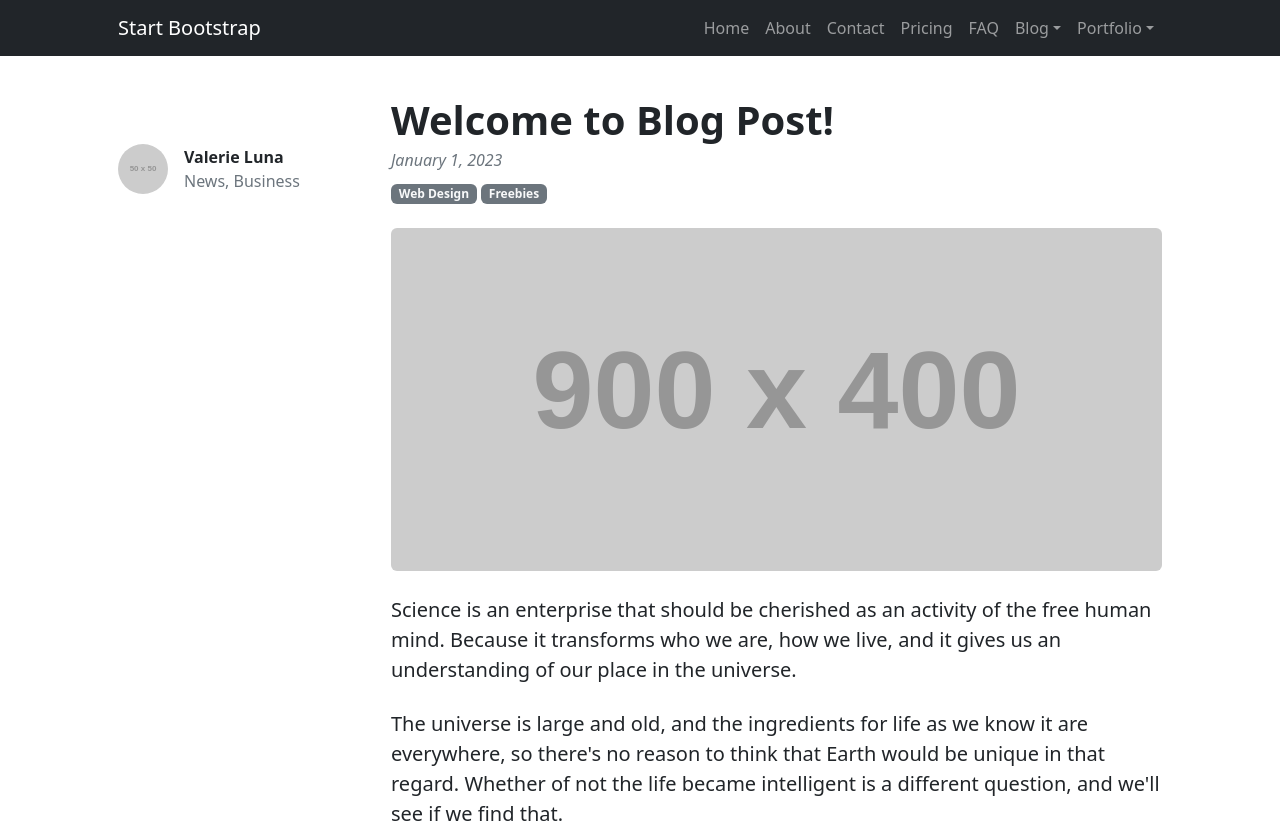
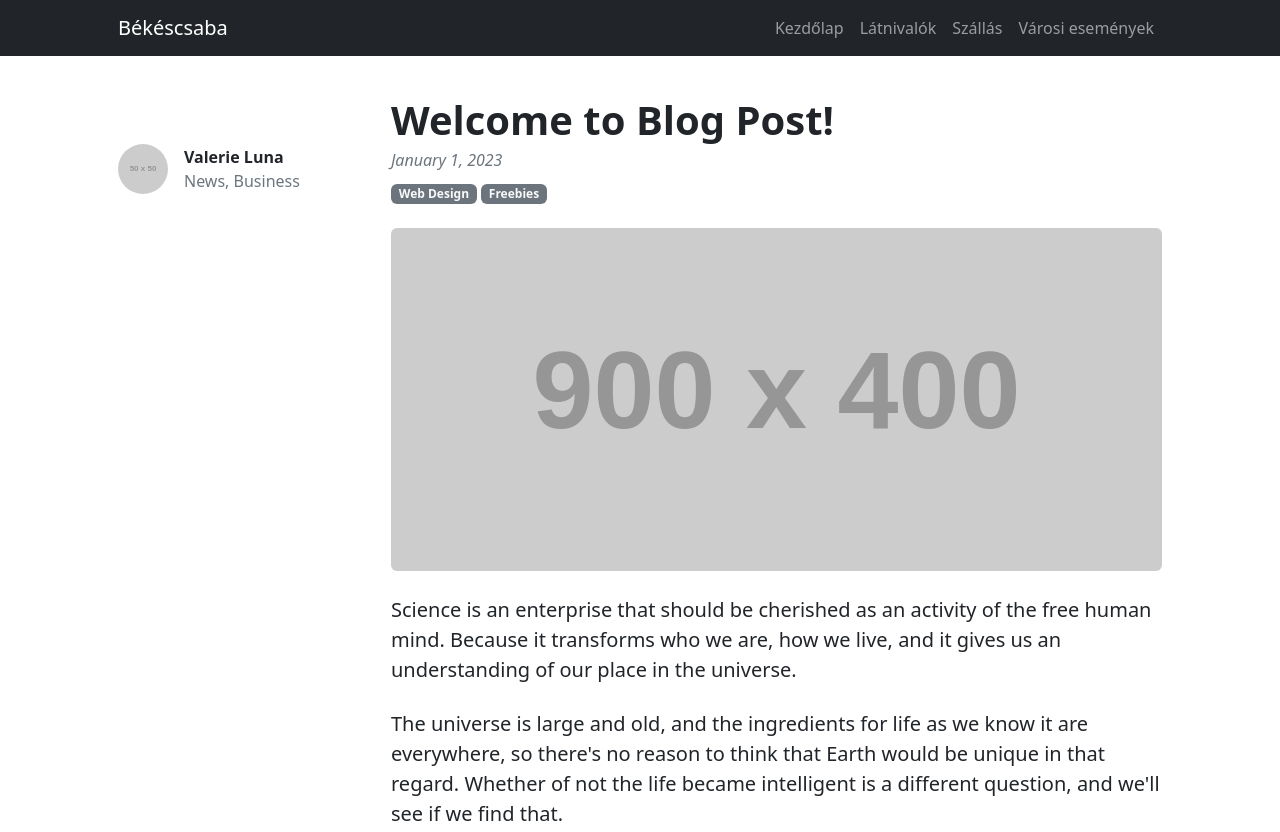
Before and after one commit to tibcsi2305/ikt, a plain HTML site: page esemenyek.html in a window 1280 px wide. Shown: the top 832 px of the page. Drawn offline with nearby package versions, Linux system fonts and the light colour scheme; placeholder pictures from the web are drawn by us.

Commit message:
Navbar egyesites

```diff
--- a/esemenyek.html
+++ b/esemenyek.html
@@ -17,30 +17,16 @@
         <main class="flex-shrink-0">
             <!-- Navigation-->
             <nav class="navbar navbar-expand-lg navbar-dark bg-dark">
-                <div class="container px-5">
-                    <a class="navbar-brand" href="index.html">Start Bootstrap</a>
+                <div class="container px-5" id="navbar">
+                    <a class="navbar-brand" href="index.html">Békéscsaba</a>
                     <button class="navbar-toggler" type="button" data-bs-toggle="collapse" data-bs-target="#navbarSupportedContent" aria-controls="navbarSupportedContent" aria-expanded="false" aria-label="Toggle navigation"><span class="navbar-toggler-icon"></span></button>
                     <div class="collapse navbar-collapse" id="navbarSupportedContent">
                         <ul class="navbar-nav ms-auto mb-2 mb-lg-0">
-                            <li class="nav-item"><a class="nav-link" href="index.html">Home</a></li>
-                            <li class="nav-item"><a class="nav-link" href="about.html">About</a></li>
-                            <li class="nav-item"><a class="nav-link" href="contact.html">Contact</a></li>
-                            <li class="nav-item"><a class="nav-link" href="pricing.html">Pricing</a></li>
-                            <li class="nav-item"><a class="nav-link" href="faq.html">FAQ</a></li>
-                            <li class="nav-item dropdown">
-                                <a class="nav-link dropdown-toggle" id="navbarDropdownBlog" href="#" role="button" data-bs-toggle="dropdown" aria-expanded="false">Blog</a>
-                                <ul class="dropdown-menu dropdown-menu-end" aria-labelledby="navbarDropdownBlog">
-                                    <li><a class="dropdown-item" href="blog-home.html">Blog Home</a></li>
-                                    <li><a class="dropdown-item" href="blog-post.html">Blog Post</a></li>
-                                </ul>
-                            </li>
-                            <li class="nav-item dropdown">
-                                <a class="nav-link dropdown-toggle" id="navbarDropdownPortfolio" href="#" role="button" data-bs-toggle="dropdown" aria-expanded="false">Portfolio</a>
-                                <ul class="dropdown-menu dropdown-menu-end" aria-labelledby="navbarDropdownPortfolio">
-                                    <li><a class="dropdown-item" href="portfolio-overview.html">Portfolio Overview</a></li>
-                                    <li><a class="dropdown-item" href="portfolio-item.html">Portfolio Item</a></li>
-                                </ul>
-                            </li>
+                            <li class="nav-item"><a class="nav-link" href="index.html">Kezdőlap</a></li>
+                            <li class="nav-item"><a class="nav-link" href="latnivalo.html">Látnivalók</a></li>
+                            <li class="nav-item"><a class="nav-link" href="szallas.html">Szállás</a></li>
+                            <li class="nav-item"><a class="nav-link" href="esemenyek.html">Városi események</a></li>
+
                         </ul>
                     </div>
                 </div>
```
Also changed, not shown: latnivalo.html (+7 -21 lines), szallas.html (+7 -21 lines).
